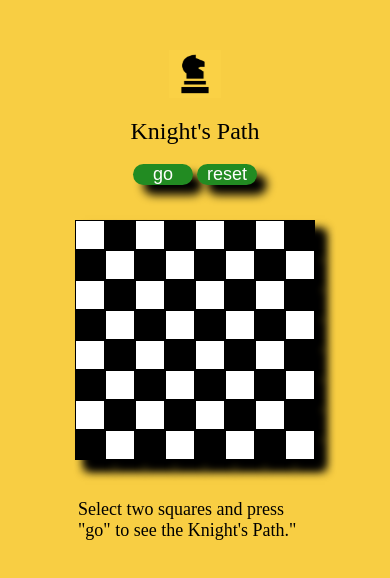
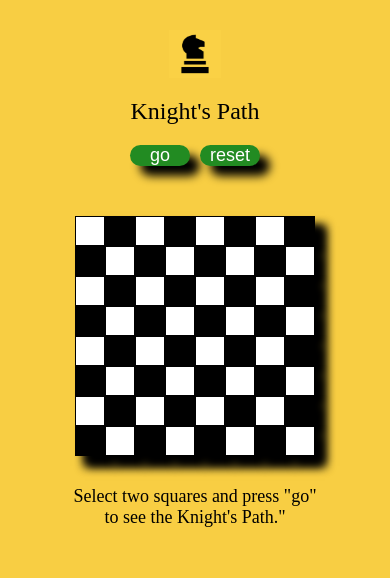
Before and after one commit to smatt852/-smatt852.github.io, a website: page knight2.html in a window 390 px wide. Drawn offline with Linux system fonts and the light colour scheme.

Commit message:
fixed design to fit iphones without media queries

```diff
--- a/knight2.html
+++ b/knight2.html
@@ -23,7 +23,7 @@ body {
   width: 100%;
 }
 .wholeThing {
-  max-width: 100vw;
+  max-width: 375px;
   display: flex;
   flex: 1;
   flex-direction: column;
@@ -32,12 +32,12 @@ body {
   background-color: rgb(248, 206, 67);
 }
 img {
-  margin-top: 50px;
+  margin-top: 30px;
   height:48px;
   width: 52px;
 }
 .title {
-  margin: 5%;
+  margin: 20px;
 }
 .chessboard {
   width: 240px;
@@ -45,7 +45,7 @@ img {
   display: grid;
   grid-template-columns: repeat(8, 1fr);
   box-shadow: 10px 10px 10px black;
-  margin-top: 7%;
+  margin-top: 20px;
 }
 .square {
   width: 30px;
@@ -68,14 +68,15 @@ img {
 .butts {
   display: flex;
   flex-direction: row;
-  gap: 1vw;
-  margin-bottom: 2vw;
+  gap: 10px;
+  margin-bottom: 30px;
 }
 #instr {
-  margin-top: 10%;
-  margin-left: 20%;
-  margin-right: 20%;
+  margin-top: 30px;
+  margin-left: 60px;
+  margin-right: 60px;
   font-size: large;
+  text-align: center;
 }
 
   </style>
```
